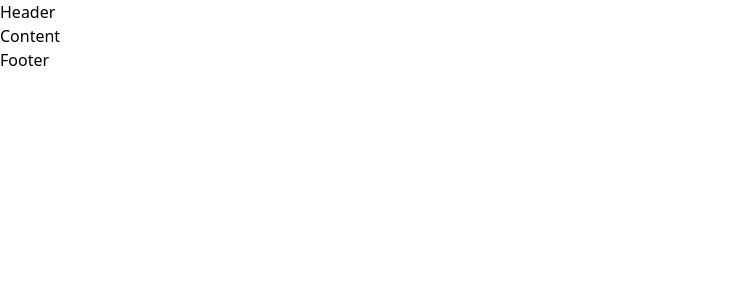
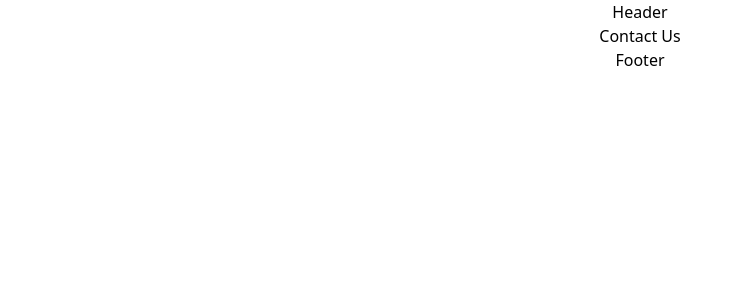
Before and after one commit to uzoziealpha/tailwindcssportfolio, a React (Create React App) app: page /contact in a window 1280 px wide. Shown: the top 300 px of the page, without its empty margins (0-742 px from the left). Built offline with nearby package versions, Linux system fonts and the light colour scheme.

Commit message:
page routing setup

```diff
--- a/package.json
+++ b/package.json
@@ -6,8 +6,11 @@
     "@testing-library/jest-dom": "^5.16.2",
     "@testing-library/react": "^12.1.3",
     "@testing-library/user-event": "^13.5.0",
+    "aos": "^2.3.4",
     "react": "^17.0.2",
     "react-dom": "^17.0.2",
+    "react-icons": "^4.3.1",
+    "react-router-dom": "^6.2.1",
     "react-scripts": "5.0.0",
     "web-vitals": "^2.1.4"
   },
--- a/src/App.js
+++ b/src/App.js
@@ -1,12 +1,25 @@
 import logo from './logo.svg';
 import './App.css';
-import Layout from './components/Layout';
+import Contact from "./pages/Contact";
+import Home from "./pages/Home";
+import Projects from './pages/Projects';
+import {BrowserRouter, Routes, Route } from 'react-router-dom';
+
 
 function App() {
   return (
-    <Layout>
-      <h1>Content</h1>
-    </Layout>
+    <div className="App">
+     <BrowserRouter>
+
+       <Routes>
+          <Route path='/' element={<Home/>}/>
+          <Route path='/projects' element={<Projects/>}/>
+          <Route path='/contact' element={<Contact/>}/>
+
+       </Routes>
+
+     </BrowserRouter>
+    </div>
   );
 }
 
--- /dev/null
+++ b/src/pages/Contact.js
@@ -0,0 +1,14 @@
+import React from "react";
+import Layout from "../components/Layout";
+
+function Projects() {
+  return (
+    <Layout>
+      <div>
+        <h1> Contact Us </h1>
+      </div>
+    </Layout>
+  );
+}
+
+export default Projects;
--- /dev/null
+++ b/src/pages/Home.js
@@ -0,0 +1,14 @@
+import React from 'react'
+import Layout from '../components/Layout'
+
+function Home() {
+  return (
+    <Layout>
+        <div>
+            <h1>Home </h1>
+        </div>
+    </Layout>
+  )
+}
+
+export default Home
--- /dev/null
+++ b/src/pages/Projects.js
@@ -0,0 +1,14 @@
+import React from "react";
+import Layout from "../components/Layout";
+
+function Projects() {
+  return (
+    <Layout>
+      <div>
+        <h1> Projects </h1>
+      </div>
+    </Layout>
+  );
+}
+
+export default Projects;
```
Also changed, not shown: 1 other file (tests, documents, lock files or other folders).
